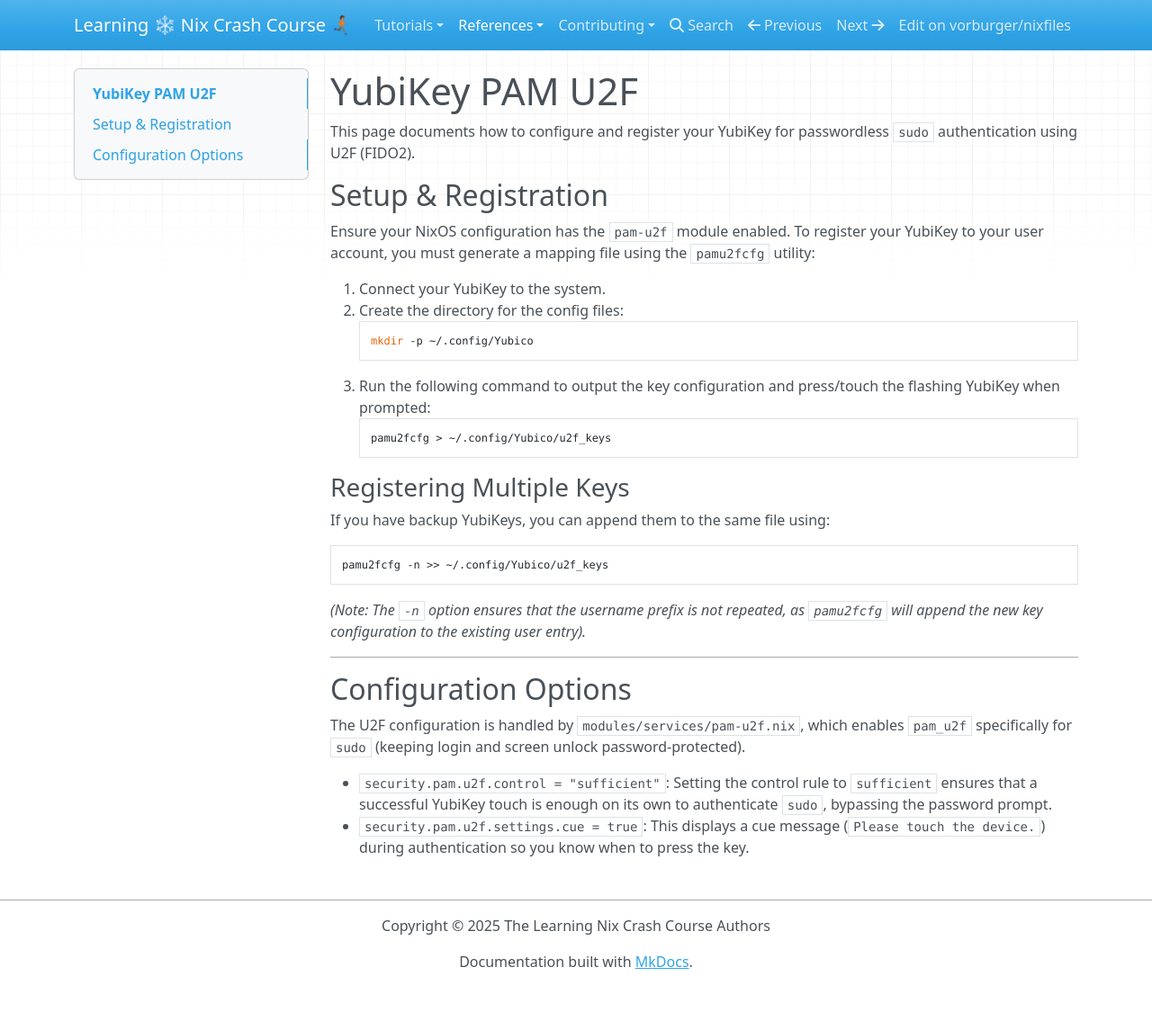
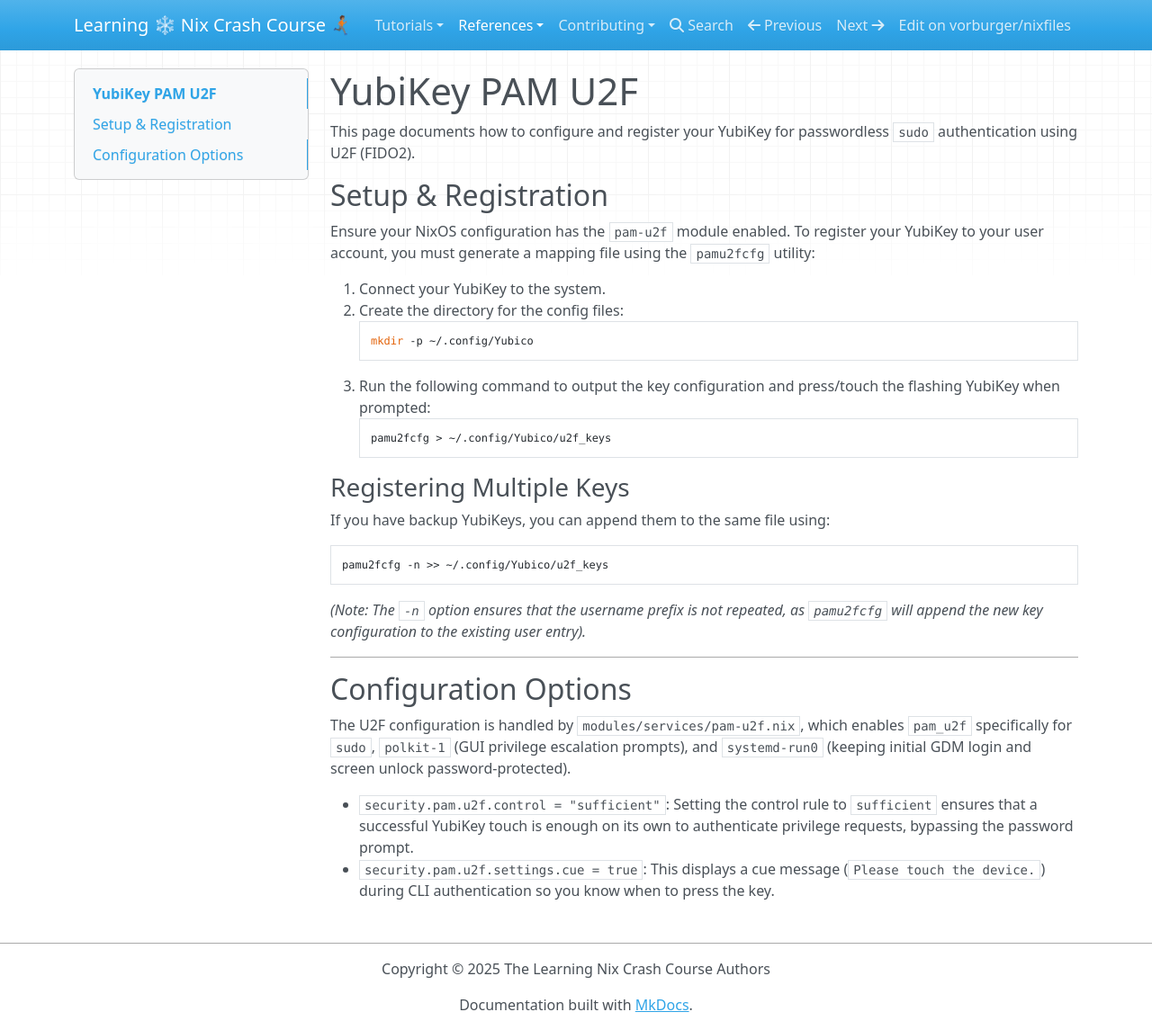
Before and after one commit to vorburger/nixfiles, an MkDocs documentation site: the page built from docs/docs/reference/yubikey.md, in a window 1280 px wide and 1145 px high. Shown: the whole window at 90% size. Built offline with MkDocs 1.6.1, drawn with Linux system fonts in a browser that asks for light colours; nearby versions of some CDN libraries.

Commit message:
security: pam_u2f also for polkit & systemd-run (like sudo; but still NOT for login and unlock)

```diff
--- a/docs/docs/reference/yubikey.md
+++ b/docs/docs/reference/yubikey.md
@@ -30,7 +30,7 @@ _(Note: The `-n` option ensures that the username prefix is not repeated, as `pa
 
 ## Configuration Options
 
-The U2F configuration is handled by `modules/services/pam-u2f.nix`, which enables `pam_u2f` specifically for `sudo` (keeping login and screen unlock password-protected).
+The U2F configuration is handled by `modules/services/pam-u2f.nix`, which enables `pam_u2f` specifically for `sudo`, `polkit-1` (GUI privilege escalation prompts), and `systemd-run0` (keeping initial GDM login and screen unlock password-protected).
 
-- `security.pam.u2f.control = "sufficient"`: Setting the control rule to `sufficient` ensures that a successful YubiKey touch is enough on its own to authenticate `sudo`, bypassing the password prompt.
-- `security.pam.u2f.settings.cue = true`: This displays a cue message (`Please touch the device.`) during authentication so you know when to press the key.
+- `security.pam.u2f.control = "sufficient"`: Setting the control rule to `sufficient` ensures that a successful YubiKey touch is enough on its own to authenticate privilege requests, bypassing the password prompt.
+- `security.pam.u2f.settings.cue = true`: This displays a cue message (`Please touch the device.`) during CLI authentication so you know when to press the key.
```
Also changed, not shown: 1 other file.
